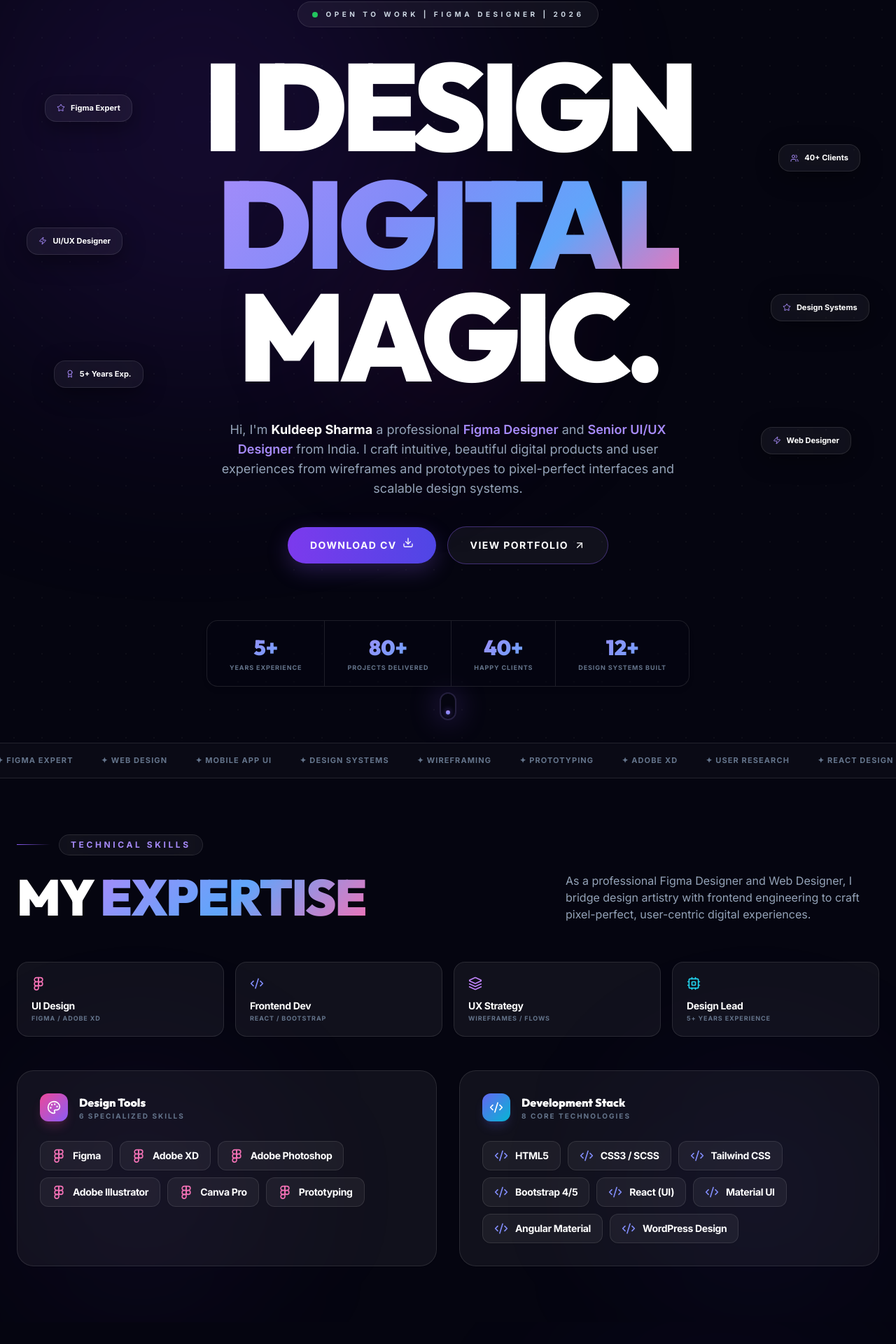
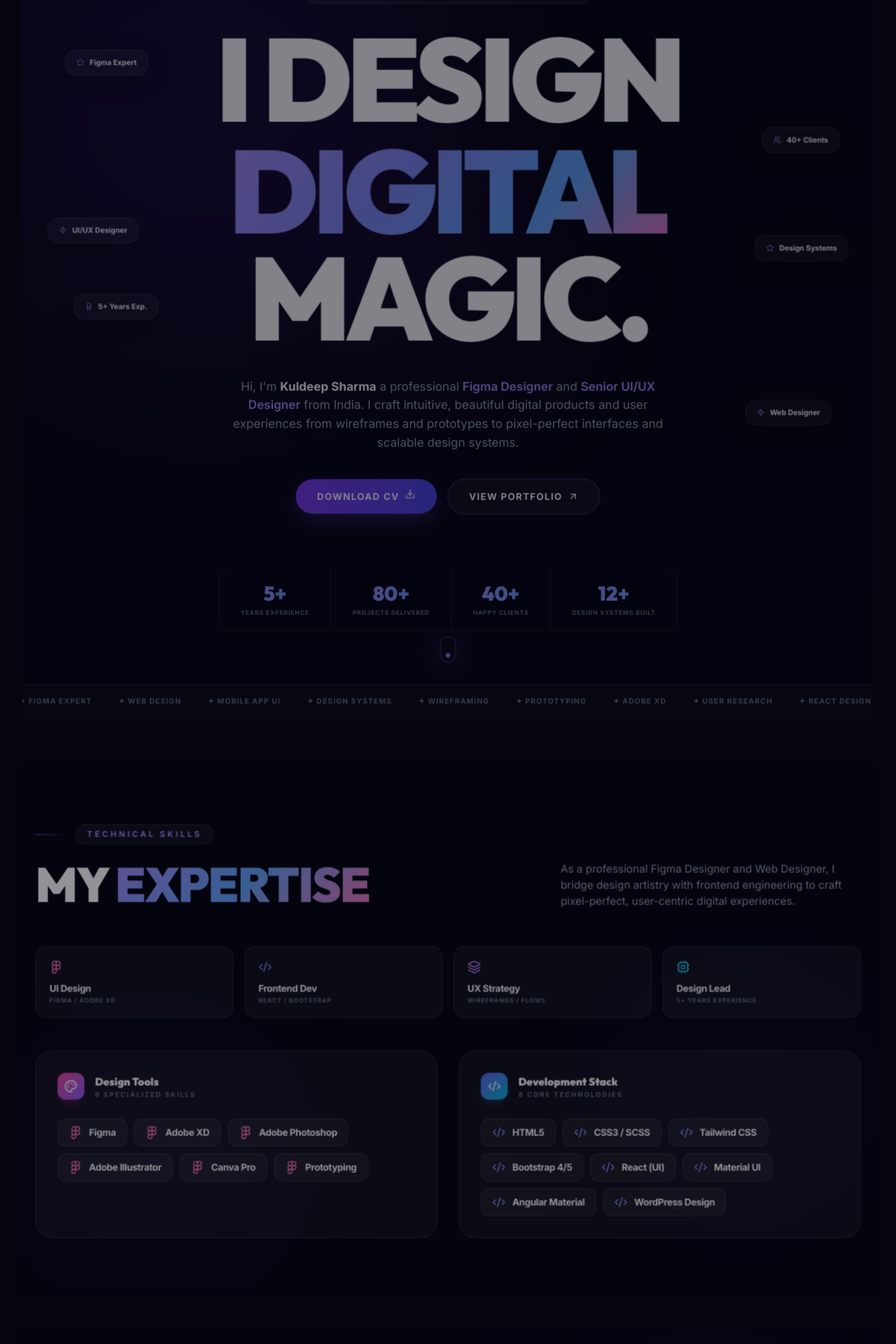
Before and after one commit to sharmarj13/kuldeep_portfolio, a React (Vite) app: page / in a window 1280 px wide. Shown: the part 126-2046 px from the top of the page at 70% size. Built offline with nearby package versions, Linux system fonts and the light colour scheme.

Commit message:
design update

```diff
--- a/src/App.jsx
+++ b/src/App.jsx
@@ -1,4 +1,4 @@
-import React, { useState, useEffect } from 'react';
+import React, { useState, useEffect, useRef } from 'react';
 import Navbar from './components/Navbar';
 import Hero from './components/Hero';
 import Skills from './components/Skills';
@@ -6,12 +6,21 @@
 import Portfolio from './components/Portfolio';
 import Contact from './components/Contact';
 import Footer from './components/Footer';
+import SectionCard from './components/SectionCard';
+import SmoothScroll from './components/SmoothScroll';
 import './index.css';
 
 function App() {
   const [theme, setTheme] = useState(() => {
     return localStorage.getItem('theme') || 'dark';
   });
+
+  // Refs for tracking section scroll positions
+  const heroRef = useRef(null);
+  const skillsRef = useRef(null);
+  const experienceRef = useRef(null);
+  const portfolioRef = useRef(null);
+  const contactRef = useRef(null);
 
   useEffect(() => {
     if (theme === 'dark') {
@@ -30,21 +39,43 @@
     <div className="min-h-screen selection:bg-indigo-500 selection:text-white">
       <Navbar theme={theme} toggleTheme={toggleTheme} />
 
-      <main>
+      <SmoothScroll>
+        <main className="relative">
+          <div ref={heroRef} className="relative">
+            <SectionCard index={0} nextRef={skillsRef}>
               <section id="about">
                 <Hero />
               </section>
+            </SectionCard>
+          </div>
 
+          <div ref={skillsRef} className="relative">
+            <SectionCard index={1} nextRef={experienceRef}>
               <Skills />
+            </SectionCard>
+          </div>
 
+          <div ref={experienceRef} className="relative">
+            <SectionCard index={2} nextRef={portfolioRef}>
               <Experience />
+            </SectionCard>
+          </div>
 
+          <div ref={portfolioRef} className="relative">
+            <SectionCard index={3} nextRef={contactRef}>
               <Portfolio />
+            </SectionCard>
+          </div>
 
+          <div ref={contactRef} className="relative">
+            <SectionCard index={4} nextRef={null}>
               <Contact />
+            </SectionCard>
+          </div>
         </main>
 
         <Footer />
+      </SmoothScroll>
     </div>
   );
 }
--- a/src/components/Contact.jsx
+++ b/src/components/Contact.jsx
@@ -3,6 +3,7 @@
 import { Mail, Phone, MapPin, Send, ArrowUpRight } from 'lucide-react';
 import { personalData } from '../data';
 import Scroll3DWrapper from './Scroll3DWrapper';
+import Parallax from './Parallax';
 
 const Contact = () => {
   const [formStatus, setFormStatus] = useState('idle'); // idle, loading, success, error
@@ -56,7 +57,7 @@
 
   return (
     <section id="contact" className="py-12 md:py-20 relative overflow-hidden bg-white dark:bg-[#050510] transition-colors duration-500">
-      <div className="absolute bottom-0 left-1/3 w-[500px] h-[500px] bg-violet-600/5 dark:bg-violet-800/10 rounded-full blur-[120px] pointer-events-none transition-colors" />
+      <Parallax speed={-0.35} className="absolute bottom-0 left-1/3 w-[500px] h-[500px] bg-violet-600/5 dark:bg-violet-800/10 rounded-full blur-[120px] pointer-events-none transition-colors" />
 
       <div className="container mx-auto px-6 max-w-screen-xl relative z-10">
 
--- a/src/components/Hero.jsx
+++ b/src/components/Hero.jsx
@@ -4,6 +4,7 @@
 import { ScrollTrigger } from 'gsap/ScrollTrigger';
 import { ArrowUpRight, Download, Star, Zap, Award, Users, Mail } from 'lucide-react';
 import { personalData } from '../data';
+import Parallax from './Parallax';
 
 gsap.registerPlugin(ScrollTrigger);
 
@@ -31,17 +32,18 @@
 );
 
 /* ── Floating skill chip ── */
-const FloatingChip = ({ label, icon, style, delay = 0 }) => (
+const FloatingChip = ({ label, icon, style, delay = 0, speed = 0.3 }) => (
+  <Parallax speed={speed} className="absolute hidden xl:flex" style={style}>
     <motion.div
       initial={{ opacity: 0, scale: 0.8 }}
       animate={{ opacity: 1, scale: 1 }}
       transition={{ delay, duration: 0.5 }}
-    className="absolute hidden xl:flex items-center gap-2 px-4 py-2.5 bg-white/90 dark:bg-white/5 backdrop-blur-2xl border border-black/[0.08] dark:border-white/10 rounded-2xl text-slate-800 dark:text-white text-[11px] font-bold shadow-[0_10px_30px_rgba(0,0,0,0.05)] dark:shadow-[0_8px_32px_rgba(0,0,0,0.4)] cursor-default transition-all duration-500"
-    style={style}
+      className="flex items-center gap-2 px-4 py-2.5 bg-white/90 dark:bg-white/5 backdrop-blur-2xl border border-black/[0.08] dark:border-white/10 rounded-2xl text-slate-800 dark:text-white text-[11px] font-bold shadow-[0_10px_30px_rgba(0,0,0,0.05)] dark:shadow-[0_8px_32px_rgba(0,0,0,0.4)] cursor-default transition-all duration-500"
     >
       <span className="text-violet-600 dark:text-violet-400">{icon}</span>
       {label}
     </motion.div>
+  </Parallax>
 );
 
 const Hero = () => {
@@ -143,12 +145,12 @@
         />
 
         {/* ── Floating skill chips ── */}
-        <FloatingChip label="Figma Expert" icon={<Star size={12} />} delay={1.2} style={{ top: '22%', left: '5%' }} />
-        <FloatingChip label="UI/UX Designer" icon={<Zap size={12} />} delay={1.4} style={{ top: '38%', left: '3%' }} />
-        <FloatingChip label="5+ Years Exp." icon={<Award size={12} />} delay={1.6} style={{ top: '54%', left: '6%' }} />
-        <FloatingChip label="40+ Clients" icon={<Users size={12} />} delay={1.8} style={{ top: '28%', right: '4%' }} />
-        <FloatingChip label="Design Systems" icon={<Star size={12} />} delay={2.0} style={{ top: '46%', right: '3%' }} />
-        <FloatingChip label="Web Designer" icon={<Zap size={12} />} delay={2.2} style={{ top: '62%', right: '5%' }} />
+        <FloatingChip label="Figma Expert" icon={<Star size={12} />} delay={1.2} speed={-0.3} style={{ top: '22%', left: '5%' }} />
+        <FloatingChip label="UI/UX Designer" icon={<Zap size={12} />} delay={1.4} speed={0.4} style={{ top: '38%', left: '3%' }} />
+        <FloatingChip label="5+ Years Exp." icon={<Award size={12} />} delay={1.6} speed={-0.5} style={{ top: '54%', left: '6%' }} />
+        <FloatingChip label="40+ Clients" icon={<Users size={12} />} delay={1.8} speed={0.2} style={{ top: '28%', right: '4%' }} />
+        <FloatingChip label="Design Systems" icon={<Star size={12} />} delay={2.0} speed={-0.4} style={{ top: '46%', right: '3%' }} />
+        <FloatingChip label="Web Designer" icon={<Zap size={12} />} delay={2.2} speed={0.3} style={{ top: '62%', right: '5%' }} />
 
         {/* ── Main Content ── */}
         <div className="container mx-auto px-6 max-w-screen-xl relative z-10 pt-24 pb-12 md:pt-32 md:pb-20">
--- /dev/null
+++ b/src/components/Parallax.jsx
@@ -0,0 +1,38 @@
+import React, { useRef } from 'react';
+import { motion, useScroll, useTransform } from 'framer-motion';
+
+/**
+ * A reusable component to apply hardware-accelerated parallax scrolling effect
+ * to any elements (background layers, images, decorative divs, etc.).
+ *
+ * @param {Object} props
+ * @param {React.ReactNode} props.children
+ * @param {number} [props.speed=0.5] Speed factor for scroll displacement. Positive moves down-to-up, negative moves up-to-down.
+ * @param {string} [props.className=""] Optional additional class names.
+ */
+const Parallax = ({ children, speed = 0.5, className = "", style = {} }) => {
+  const ref = useRef(null);
+
+  // Track the scroll position of the element relative to the viewport
+  const { scrollYProgress } = useScroll({
+    target: ref,
+    offset: ["start end", "end start"]
+  });
+
+  // Transform scroll progress to vertical position (Y axis translation)
+  // When the element is entering viewport (0) it translates to -100px * speed
+  // When leaving (1) it translates to 100px * speed
+  const y = useTransform(scrollYProgress, [0, 1], [-100 * speed, 100 * speed]);
+
+  return (
+    <motion.div
+      ref={ref}
+      style={{ ...style, y, willChange: 'transform' }}
+      className={className}
+    >
+      {children}
+    </motion.div>
+  );
+};
+
+export default Parallax;
--- a/src/components/Scroll3DWrapper.jsx
+++ b/src/components/Scroll3DWrapper.jsx
@@ -20,7 +20,8 @@
         scale,
         transformPerspective: 1200,
         transformOrigin: "center top",
-        willChange: "transform"
+        willChange: "transform",
+        position: "relative"
       }}
       className={className}
     >
--- /dev/null
+++ b/src/components/SectionCard.jsx
@@ -0,0 +1,64 @@
+import React, { useRef, useState, useEffect } from 'react';
+import { motion, useScroll, useTransform } from 'framer-motion';
+
+const SectionCard = ({ children, index, nextRef }) => {
+  const containerRef = useRef(null);
+  const [isDesktop, setIsDesktop] = useState(false);
+
+  useEffect(() => {
+    const checkScreen = () => {
+      setIsDesktop(window.innerWidth >= 1024); // lg breakpoint
+    };
+    checkScreen();
+    window.addEventListener('resize', checkScreen, { passive: true });
+    return () => window.removeEventListener('resize', checkScreen);
+  }, []);
+
+  // Track the scroll progress of the next section entering the viewport
+  const { scrollYProgress } = useScroll({
+    target: nextRef || containerRef,
+    offset: nextRef ? ["start end", "start start"] : ["start start", "end start"]
+  });
+
+  // Calculate transitions: as the next section scrolls up, this section scales down slightly,
+  // shifts up slightly, and fades.
+  const scale = useTransform(
+    scrollYProgress,
+    [0, 1],
+    nextRef && isDesktop ? [1, 0.94] : [1, 1]
+  );
+
+  const opacity = useTransform(
+    scrollYProgress,
+    [0, 1],
+    nextRef && isDesktop ? [1, 0.4] : [1, 1]
+  );
+
+  const y = useTransform(
+    scrollYProgress,
+    [0, 1],
+    nextRef && isDesktop ? [0, -30] : [0, 0]
+  );
+
+  return (
+    <div
+      ref={containerRef}
+      className="relative w-full"
+    >
+      <motion.div
+        style={{
+          scale: isDesktop ? scale : 1,
+          opacity: isDesktop ? opacity : 1,
+          y: isDesktop ? y : 0,
+          transformOrigin: "center top",
+          zIndex: index + 10,
+        }}
+        className="relative lg:sticky lg:top-0 w-full min-h-screen flex flex-col justify-center overflow-hidden bg-white dark:bg-[#050510]"
+      >
+        {children}
+      </motion.div>
+    </div>
+  );
+};
+
+export default SectionCard;
--- a/src/components/Skills.jsx
+++ b/src/components/Skills.jsx
@@ -5,6 +5,7 @@
 import { Palette, Code2, Box, Figma, Layers, Cpu } from 'lucide-react';
 import { personalData } from '../data';
 import Scroll3DWrapper from './Scroll3DWrapper';
+import Parallax from './Parallax';
 
 gsap.registerPlugin(ScrollTrigger);
 
@@ -51,8 +52,8 @@
 
   return (
     <section id="skills" ref={sectionRef} className="py-12 md:py-20 bg-white dark:bg-[#050510] text-slate-900 dark:text-white relative overflow-hidden transition-colors duration-500">
-      <div className="absolute top-1/2 left-0 w-[400px] h-[400px] bg-violet-600/5 dark:bg-violet-800/8 rounded-full blur-[100px] pointer-events-none transition-colors" />
-      <div className="absolute top-1/2 right-0 w-[400px] h-[400px] bg-indigo-600/5 dark:bg-indigo-800/8 rounded-full blur-[100px] pointer-events-none transition-colors" />
+      <Parallax speed={-0.3} className="absolute top-1/2 left-0 w-[400px] h-[400px] bg-violet-600/5 dark:bg-violet-800/8 rounded-full blur-[100px] pointer-events-none transition-colors" />
+      <Parallax speed={0.4} className="absolute top-1/3 right-0 w-[400px] h-[400px] bg-indigo-600/5 dark:bg-indigo-800/8 rounded-full blur-[100px] pointer-events-none transition-colors" />
 
       <div className="container mx-auto px-6 max-w-screen-xl relative z-10">
 
--- /dev/null
+++ b/src/components/SmoothScroll.jsx
@@ -0,0 +1,63 @@
+import React, { useEffect, useState } from 'react';
+
+const SmoothScroll = ({ children }) => {
+  const [lenisLoaded, setLenisLoaded] = useState(false);
+
+  useEffect(() => {
+    // If Lenis is already available globally, set loaded to true
+    if (window.Lenis) {
+      setLenisLoaded(true);
+      return;
+    }
+
+    // Load Lenis from CDN dynamically
+    const script = document.createElement('script');
+    script.src = 'https://unpkg.com/lenis@1.1.13/dist/lenis.min.js';
+    script.async = true;
+    script.onload = () => {
+      setLenisLoaded(true);
+    };
+    script.onerror = () => {
+      console.warn('Failed to load Lenis smooth scroll from CDN. Falling back to default scroll.');
+    };
+    document.head.appendChild(script);
+
+    return () => {
+      if (document.head.contains(script)) {
+        document.head.removeChild(script);
+      }
+    };
+  }, []);
+
+  useEffect(() => {
+    if (!lenisLoaded || !window.Lenis) return;
+
+    // Initialize Lenis using the global constructor
+    const lenis = new window.Lenis({
+      lerp: 0.1,
+      orientation: 'vertical',
+      gestureOrientation: 'vertical',
+      smoothWheel: true,
+      wheelMultiplier: 1.0,
+      touchMultiplier: 1.5,
+      infinite: false,
+    });
+
+    let rafId;
+    function raf(time) {
+      lenis.raf(time);
+      rafId = requestAnimationFrame(raf);
+    }
+
+    rafId = requestAnimationFrame(raf);
+
+    return () => {
+      cancelAnimationFrame(rafId);
+      lenis.destroy();
+    };
+  }, [lenisLoaded]);
+
+  return <>{children}</>;
+};
+
+export default SmoothScroll;
--- a/src/index.css
+++ b/src/index.css
@@ -4,13 +4,30 @@
 
 @layer base {
   html {
-    @apply scroll-smooth;
+    /* Set auto scroll-behavior for Lenis scroll interpolation */
+    scroll-behavior: auto !important;
+  }
+  html.lenis, html.lenis body {
+    height: auto;
+  }
+  .lenis.lenis-smooth {
+    scroll-behavior: auto !important;
+  }
+  .lenis.lenis-smooth [data-lenis-prevent] {
+    overflow: clip;
+  }
+  .lenis.lenis-stopped {
+    overflow: hidden;
+  }
+  .lenis.lenis-scrolling iframe {
+    pointer-events: none;
   }
   body {
     @apply font-inter bg-slate-50 text-slate-900 dark:bg-[#050510] dark:text-white transition-colors duration-500;
     margin: 0;
     padding: 0;
     overflow-x: hidden;
+    position: relative;
   }
   h1, h2, h3, h4 {
     @apply text-slate-900 dark:text-white transition-colors duration-500;
```
Also changed, not shown: src/components/Experience.jsx (+7 -4 lines). Lines whose indentation alone changed are shown as unchanged.
